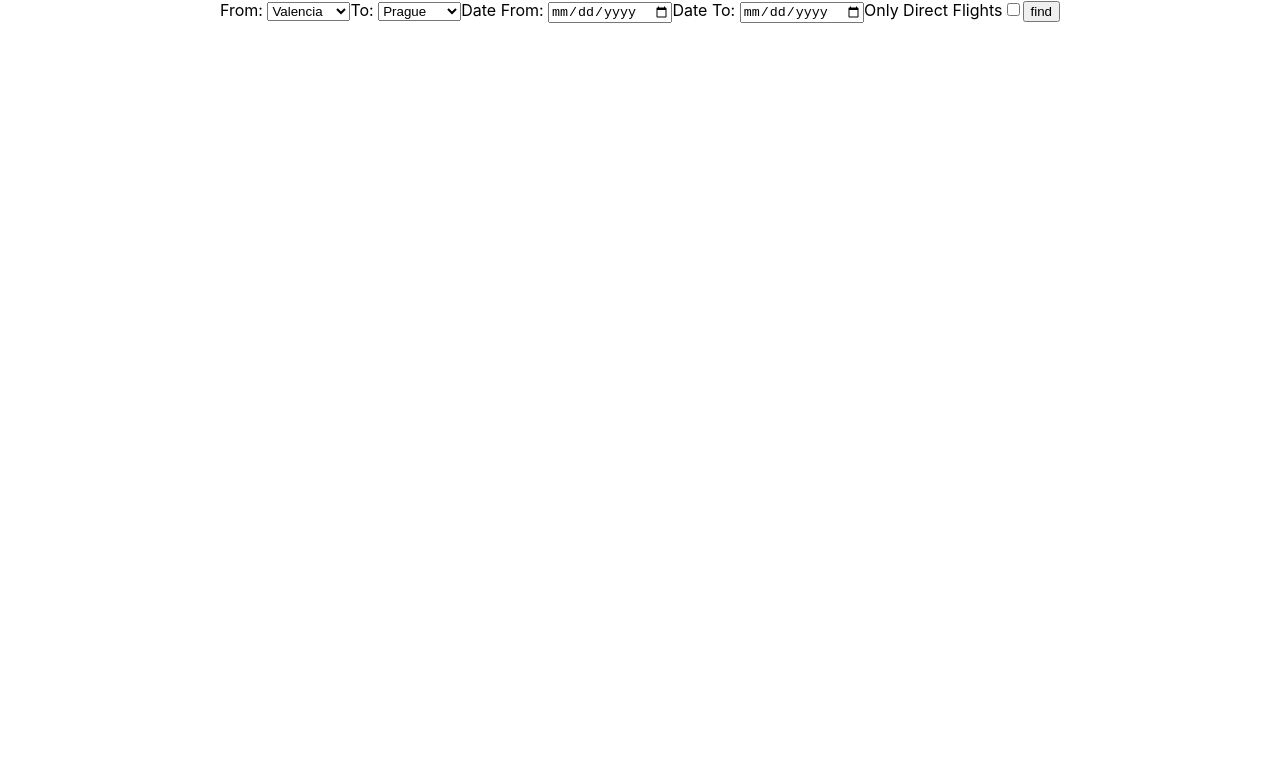
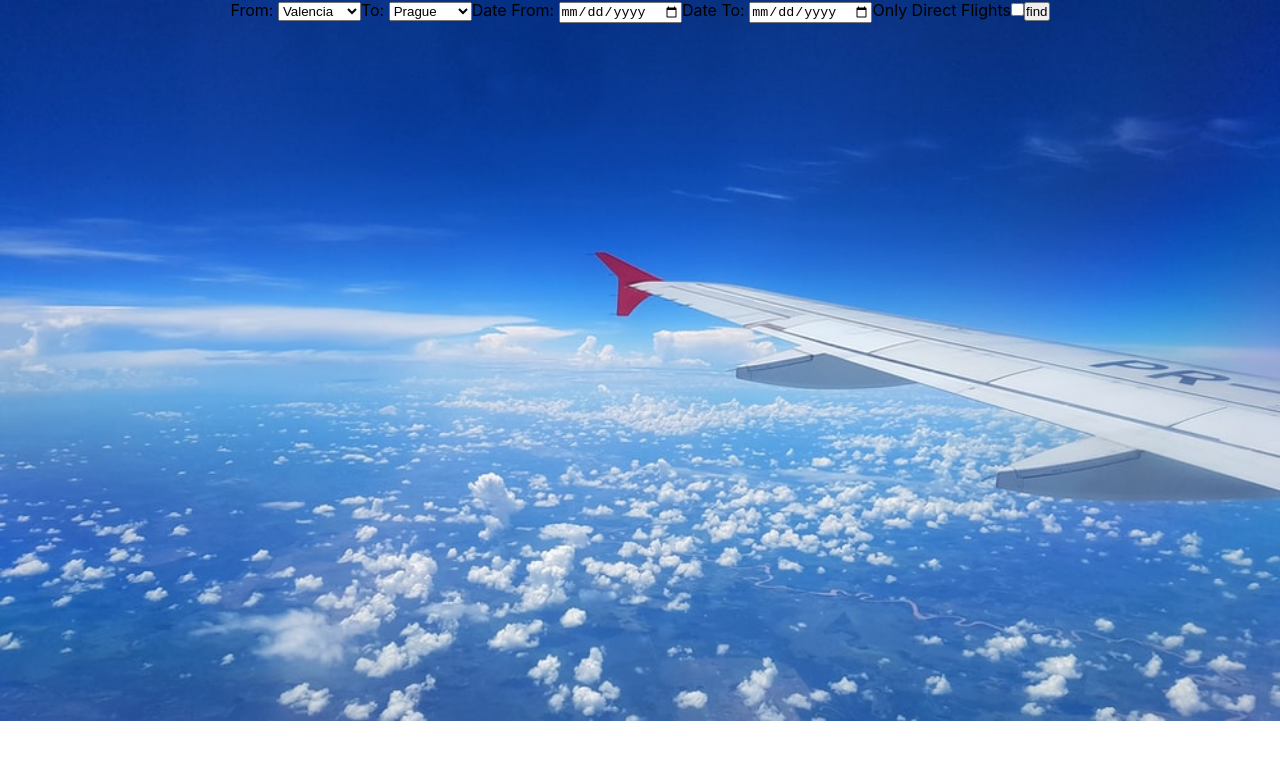
Before and after one commit to crash963/Flight-app, a React (Create React App) app: page / in a window 1280 px wide. Shown: the top 760 px of the page. Built offline with nearby package versions, Linux system fonts and the light colour scheme.

Commit message:
styling of results

```diff
--- a/src/App.css
+++ b/src/App.css
@@ -1,3 +1,16 @@
+* {
+  box-sizing: border-box;
+  margin: 0;
+  padding: 0;
+}
+
+body {
+  background-image: url(/src/img/background_img.jpg);
+  background-position: top;
+  background-repeat: no-repeat;
+  background-size: 100%;
+}
+
 .App {
   text-align: center;
 }
--- a/src/Result.css
+++ b/src/Result.css
@@ -0,0 +1,16 @@
+.results {
+  display: flex;
+  flex-direction: row;
+  flex-wrap: wrap;
+  justify-content: space-evenly;
+  width: 75%;
+  margin-left: auto;
+  margin-right: auto;
+}
+.flight-result {
+  background-color: rgba(230, 228, 219, 0.7);
+  border-radius: 0.9rem;
+  margin-bottom: 1em;
+  padding: 1rem;
+  width: 30vw;
+}
--- a/src/components/Result.js
+++ b/src/components/Result.js
@@ -1,4 +1,5 @@
 import { DateTime } from "luxon";
+import "../Result.css";
 
 function Result(props) {
     const {
--- a/src/pages/Index.js
+++ b/src/pages/Index.js
@@ -39,7 +39,7 @@ function Index() {
 
     console.log(data.data);
     setOldFlight(flightSearch);
-    setResult(data.data.slice(offset, offset + 5));
+    setResult(data.data.slice(offset, offset + 8));
   }
 
   useEffect(() => {
@@ -54,16 +54,16 @@ function Index() {
       {offset === 0 ? null : (
         <button
           onClick={() => {
-            setOffset(offset - 5);
+            setOffset(offset - 8);
           }}
         >
           Back
         </button>
       )}
-      {result.length < 5 ? null : (
+      {result.length < 8 ? null : (
         <button
           onClick={() => {
-            setOffset(offset + 5);
+            setOffset(offset + 8);
           }}
         >
           Next
```
Also changed, not shown: src/img/background_img.jpg (added).
